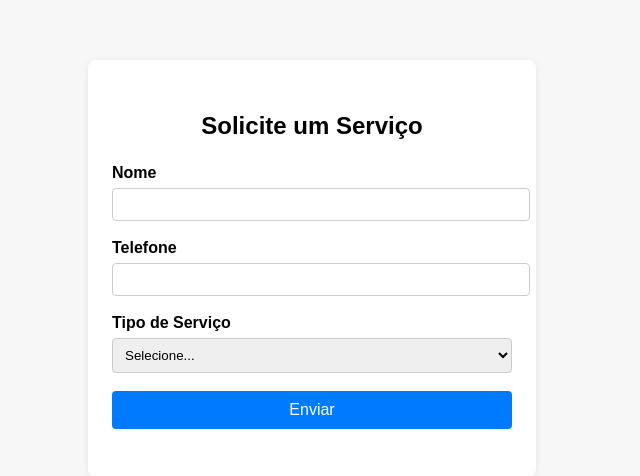
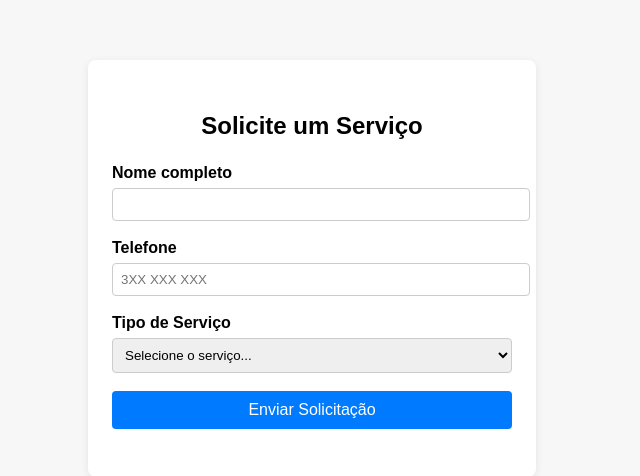
Before and after one commit to INatanSilva/webCleaning0.2, a Python web app: template requests/templates/requests/home.html in a window 1280 px wide. Shown: the top 476 px of the page, without its empty margins (328-968 px from the left). Run offline with Jinja, Linux system fonts and the light colour scheme; the template is opened without the code that fills it, so the values that code supplies are empty.

Commit message:
atualização

```diff
--- a/requests/templates/requests/home.html
+++ b/requests/templates/requests/home.html
@@ -18,56 +18,112 @@
 <body>
     <div class="container">
         <h2>Solicite um Serviço</h2>
-        <form id="requestForm">
-            <label for="nome">Nome</label>
-            <input type="text" id="nome" name="nome" required>
+        <form id="serviceForm">
+            <div class="form-group">
+                <label for="nome">Nome completo</label>
+                <input type="text" id="nome" name="nome" required>
+            </div>
 
-            <label for="numero_contato">Telefone</label>
-            <input type="text" id="numero_contato" name="numero_contato" required>
+            <div class="form-group">
+                <label for="numeroContato">Telefone</label>
+                <input type="tel" id="numeroContato" name="numeroContato" placeholder="3XX XXX XXX" required>
+            </div>
 
-            <label for="tipo_limpeza">Tipo de Serviço</label>
-            <select id="tipo_limpeza" name="tipo_limpeza" required>
-                <option value="">Selecione...</option>
-                <option value="Limpeza Residencial">Limpeza Residencial</option>
-                <option value="Limpeza Comercial">Limpeza Comercial</option>
-                <option value="Pós-Obra">Pós-Obra</option>
-                <option value="Outros">Outros</option>
-            </select>
+            <div class="form-group">
+                <label for="tipoLimpeza">Tipo de Serviço</label>
+                <select id="tipoLimpeza" name="tipoLimpeza" required>
+                    <option value="">Selecione o serviço...</option>
+                    <option value="Limpeza Residencial">Limpeza Residencial</option>
+                    <option value="Limpeza Comercial">Limpeza Comercial</option>
+                    <option value="Limpeza Pós-Obra">Limpeza Pós-Obra</option>
+                    <option value="Limpeza Profunda">Limpeza Profunda</option>
+                    <option value="Limpeza de Escritório">Limpeza de Escritório</option>
+                    <option value="Outros">Outros</option>
+                </select>
+            </div>
 
-            <button type="submit">Enviar</button>
+            <button type="submit" class="btn-submit">Enviar Solicitação</button>
         </form>
+        <div id="popupSuccess" style="display:none;position:fixed;top:0;left:0;width:100vw;height:100vh;background:rgba(0,0,0,0.3);z-index:9999;align-items:center;justify-content:center;">
+            <div style="background:#fff;padding:32px 24px;border-radius:10px;box-shadow:0 2px 16px rgba(0,0,0,0.15);text-align:center;max-width:90vw;">
+                <span style="font-size:2.5rem;color:#10b981;">&#10003;</span>
+                <h2 style="margin:16px 0 8px 0;">Pedido enviado!</h2>
+                <p style="color:#374151;">Sua solicitação foi enviada com sucesso.</p>
+                <button id="closePopupBtn" style="margin-top:18px;padding:10px 28px;background:#10b981;color:#fff;border:none;border-radius:6px;font-size:1rem;cursor:pointer;">OK</button>
+            </div>
+        </div>
         <div class="msg" id="msg"></div>
     </div>
     <script>
-        // URL do backend Spring Boot
-        const SPRING_API_URL = 'http://localhost:8080/api/requests';
-        document.getElementById('requestForm').addEventListener('submit', async function(e) {
+        // Máscara para telefone português
+        document.getElementById('numeroContato').addEventListener('input', function(e) {
+            let value = e.target.value.replace(/\D/g, '');
+            if (value.length > 9) {
+                value = value.slice(0, 9);
+            }
+            if (value.length >= 7) {
+                value = value.replace(/(\d{3})(\d{3})(\d{3})/, '$1 $2 $3');
+            } else if (value.length >= 4) {
+                value = value.replace(/(\d{3})(\d{3})/, '$1 $2');
+            } else if (value.length >= 1) {
+                value = value.replace(/(\d{3})/, '$1');
+            }
+            e.target.value = value;
+        });
+
+        document.getElementById('numeroContato').addEventListener('blur', function(e) {
+            const value = e.target.value.replace(/\D/g, '');
+            const input = e.target;
+            input.style.borderColor = '#e5e7eb';
+            if (value.length > 0 && value.length !== 9) {
+                input.style.borderColor = '#ef4444';
+                input.title = 'Número de telefone deve ter 9 dígitos';
+            } else if (value.length === 9) {
+                const firstDigit = value[0];
+                if (firstDigit === '9' || firstDigit === '2') {
+                    input.style.borderColor = '#10b981';
+                    input.title = 'Número válido';
+                } else {
+                    input.style.borderColor = '#ef4444';
+                    input.title = 'Número deve começar com 2 (fixo) ou 9 (móvel)';
+                }
+            }
+        });
+
+        document.getElementById('serviceForm').addEventListener('submit', async function(e) {
             e.preventDefault();
+            const submitBtn = document.querySelector('.btn-submit');
+            submitBtn.classList.add('loading');
+            submitBtn.textContent = '';
+            // CAPTURA OS CAMPOS COM OS NOVOS IDS
             const nome = document.getElementById('nome').value;
-            const tipoLimpeza = document.getElementById('tipo_limpeza').value;
-            const numeroContato = document.getElementById('numero_contato').value;
-            const msgDiv = document.getElementById('msg');
-            msgDiv.textContent = '';
+            const numeroContato = document.getElementById('numeroContato').value;
+            const tipoLimpeza = document.getElementById('tipoLimpeza').value;
             try {
-                const response = await fetch(SPRING_API_URL, {
+                const response = await fetch('http://localhost:8080/api/requests', {
                     method: 'POST',
                     headers: { 'Content-Type': 'application/json' },
                     body: JSON.stringify({ nome, tipoLimpeza, numeroContato })
                 });
-                const data = await response.json().catch(() => ({}));
-                if (response.ok) {
-                    msgDiv.style.color = 'green';
-                    msgDiv.textContent = 'Solicitação enviada com sucesso!';
-                    document.getElementById('requestForm').reset();
+                submitBtn.classList.remove('loading');
+                submitBtn.textContent = 'Enviar Solicitação';
+                if (!response.ok) {
+                    alert('Erro ao enviar solicitação.');
                 } else {
-                    msgDiv.style.color = 'red';
-                    msgDiv.textContent = data.error || 'Erro ao enviar solicitação.';
+                    this.reset();
+                    // Mostra popup de sucesso
+                    document.getElementById('popupSuccess').style.display = 'flex';
                 }
             } catch (err) {
-                msgDiv.style.color = 'red';
-                msgDiv.textContent = 'Erro de conexão com o servidor.';
+                submitBtn.classList.remove('loading');
+                submitBtn.textContent = 'Enviar Solicitação';
+                alert('Erro de conexão com o servidor.');
             }
         });
+        // Fecha o popup ao clicar em OK
+        document.getElementById('closePopupBtn').onclick = function() {
+            document.getElementById('popupSuccess').style.display = 'none';
+        };
     </script>
 </body>
 </html>
```
